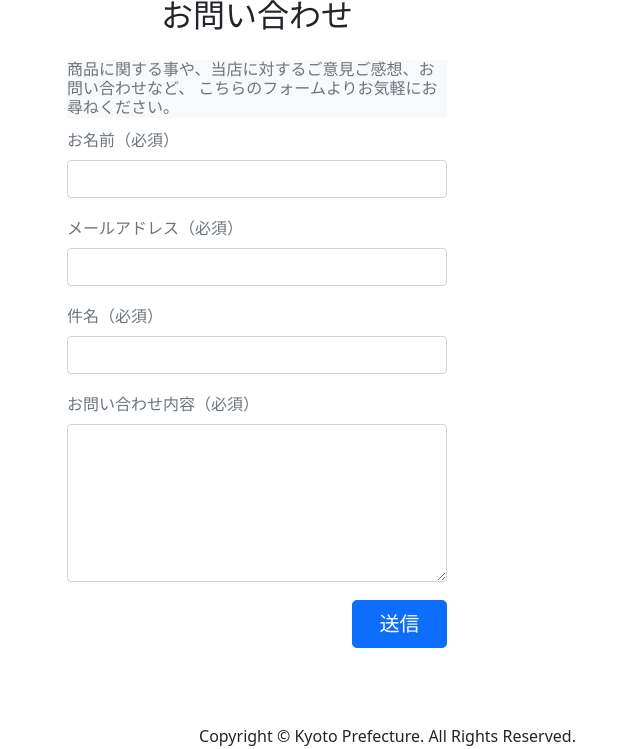
After one commit to mitunari321kg/EC_Project, a PHP site: page /inquiry.php in a window 1280 px wide; the page is wider, and only the part inside the window is pictured. The commit adds this page. Shown: the part 543-1292 px from the top of that part, without its empty margins (383-1023 px from the left). Run offline with PHP 8.4, Linux system fonts and the light colour scheme.

Commit message:
お問い合わせ:画面追加 ヘッダー:デザイン変更

```diff
--- /dev/null
+++ b/view/css/inquiry.css
@@ -0,0 +1,3 @@
+#inquiry-form{
+    min-width:380px;
+}
--- a/view/css/style.css
+++ b/view/css/style.css
@@ -40,3 +40,6 @@ wrapper {
     text-align: left;
     overflow: hidden;
 }
+#header-nav-item {
+    min-width: 300px;
+}
--- a/view/frame/header.php
+++ b/view/frame/header.php
@@ -1,12 +1,13 @@
-
 <!------------------------------------------- header ------------------------------------------->
 <header>
     <table width="100%">
         <tr>
             <td>
-                <figure class="figure">
-                    <img src="../img/logo_M.png" class="figure-img img-fluid rounded" alt="谷原らぁめん" />
-                </figure>
+                <a href="Home.php">
+                    <figure class="figure">
+                        <img src="../img/logo_M.png" class="figure-img img-fluid rounded" alt="谷原らぁめん" />
+                    </figure>
+                </a>
             </td>
         </tr>
         <tr>
@@ -33,10 +34,10 @@
                 <nav class="navbar navbar-expand-lg navbar-light bg-light">
                     <div class="collapse navbar-collapse justify-content-center container-fluid" id="navbar2">
                         <div class="navbar-nav">
-                            <div class="col-auto"><a class="nav-item nav-link" href="Home.php">ホーム</a></div>
-                            <div class="col-auto"><a class="nav-item nav-link" href="Products.php">商品一覧</a></div>
-                            <div class="col-auto"><a class="nav-item nav-link" href="#">アレルギー情報</a></div>
-                            <div class="col-auto"><a class="nav-item nav-link" href="#">お問い合わせ</a></div>
+                            <div class="col-auto" id="header-nav-item"><a class="nav-item nav-link" href="Home.php">ホーム</a></div>
+                            <div class="col-auto" id="header-nav-item"><a class="nav-item nav-link" href="Products.php">商品一覧</a></div>
+                            <div class="col-auto" id="header-nav-item"><a class="nav-item nav-link" href="#">アレルギー情報</a></div>
+                            <div class="col-auto" id="header-nav-item"><a class="nav-item nav-link" href="inquiry.php">お問い合わせ</a></div>
                         </div>
                     </div>
                 </nav>
--- /dev/null
+++ b/view/inquiry.php
@@ -0,0 +1,75 @@
+<!DOCTYPE html>
+<html lang="en">
+
+<head>
+    <?php include 'frame/basic_style_info.php'; ?>
+    <title>お問い合わせ</title>
+    <link href="css/inquiry.css" rel="stylesheet" />
+</head>
+
+<body>
+    <!------------------------------------------- header ------------------------------------------->
+    <?php include 'frame/header.php'; ?>
+    <!------------------------------------------- header ------------------------------------------->
+    <table width="50%" align="center" class=" min-vw-50">
+        <tr>
+            <td height="80px">
+                <p class="h2">
+                    お問い合わせ
+                </p>
+            </td>
+        </tr>
+        <tr>
+            <td>
+                <label class="bg-light text-muted h6" align="left" id="inquiry-form">
+                    商品に関する事や、当店に対するご意見ご感想、お問い合わせなど、
+                    こちらのフォームよりお気軽にお尋ねください。
+                </label>
+            </td>
+        </tr>
+        <form>
+        <tr>
+            <td align="center">
+                <div class="mb-3" align="left" id="inquiry-form">
+                    <label for="inquiry-name" class="form-label text-muted">お名前（必須）</label>
+                    <input type="text" class="form-control" id="inquiry-name" required>
+                </div>
+            </td>
+        </tr>
+        <tr>
+            <td align="center">
+                <div class="mb-3" align="left" id="inquiry-form">
+                    <label for="inquiry-name" class="form-label text-muted">メールアドレス（必須）</label>
+                    <input type="mail" class="form-control" id="inquiry-name" required>
+                </div>
+            </td>
+        </tr>
+        <tr>
+            <td align="center">
+                <div class="mb-3" align="left" id="inquiry-form">
+                    <label for="inquiry-name" class="form-label text-muted">件名（必須）</label>
+                    <input type="mail" class="form-control" id="inquiry-name" required>
+                </div>
+            </td>
+        </tr>
+        <tr>
+            <td align="center">
+                <div class="mb-3" align="left" id="inquiry-form">
+                    <label for="inquiry-name" class="form-label text-muted">お問い合わせ内容（必須）</label>
+                    <textarea class="form-control" id="exampleFormControlTextarea1" rows="6" required></textarea>
+                </div>
+            </td>
+        </tr>
+        <tr>
+            <td align="right">
+                <input class="btn btn-primary btn-lg w-25" type="submit" value="送信">
+            </td>
+        </tr>
+        </form>
+    </table>
+    <!------------------------------------------- footer ------------------------------------------->
+    <?php include 'frame/footer.php'; ?>
+    <!------------------------------------------- footer ------------------------------------------->
+</body>
+
+</html>
```
